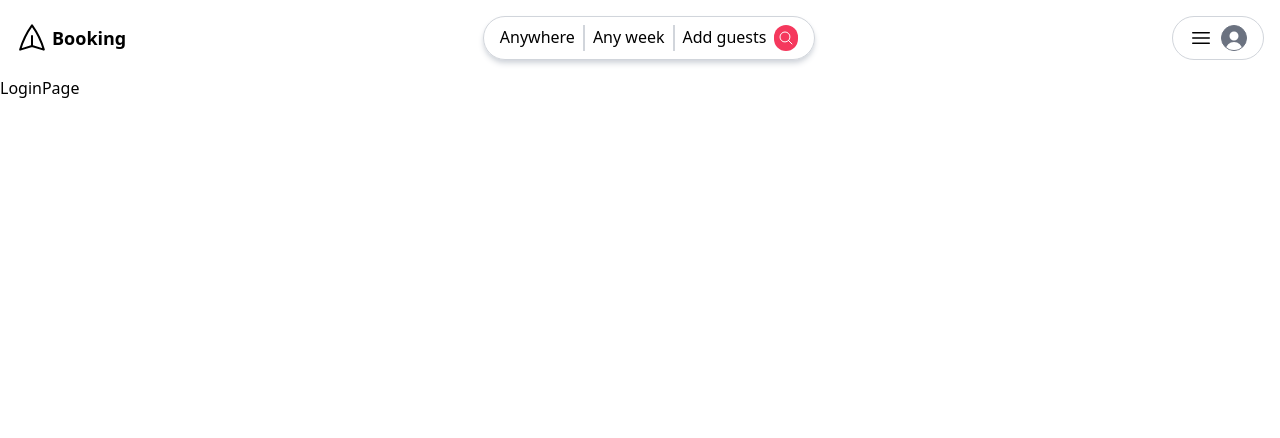
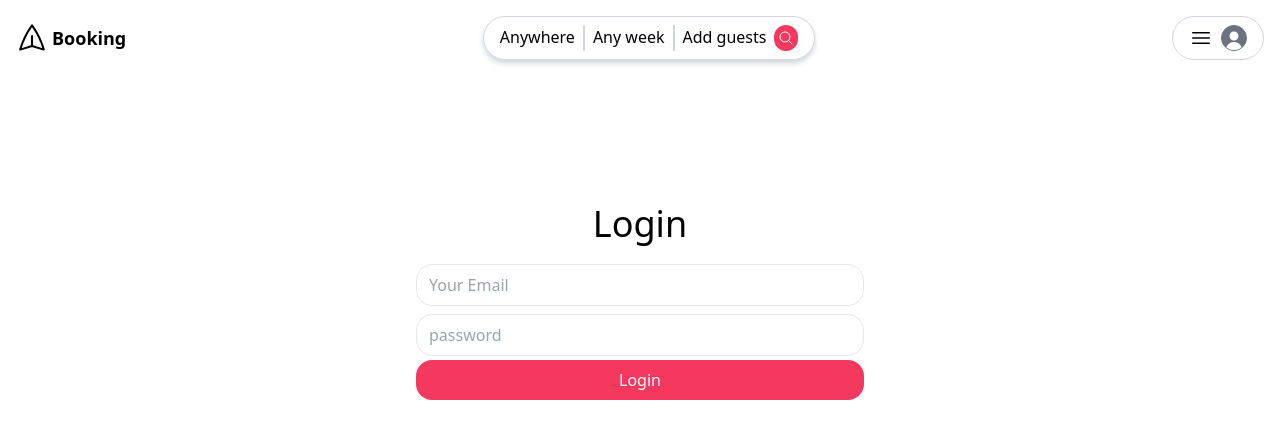
Before and after one commit to FernandoMoyano/booking-app-MERN, a React (Vite) app in the folder client/: page /login in a window 1280 px wide. Shown: the top 438 px of the page. Built offline with nearby package versions, Linux system fonts and the light colour scheme; the HTML template or start-up script is replaced by a standard one.

Commit message:
LoginPage-component

```diff
--- a/client/src/Layout/Layout.jsx
+++ b/client/src/Layout/Layout.jsx
@@ -4,7 +4,7 @@
 
 const Layout = () => {
   return (
-    <div>
+    <div className="p-4 flex flex-col min-h-screen">
       <Header />
       <Outlet />
     </div>
--- a/client/src/components/Header/Header.jsx
+++ b/client/src/components/Header/Header.jsx
@@ -3,7 +3,7 @@
 
 const Header = () => {
   return (
-    <header className="p-4 flex justify-between">
+    <header className="flex justify-between">
       <a href="" className="flex items-center gap-1">
         <svg
           xmlns="http://www.w3.org/2000/svg"
--- a/client/src/index.css
+++ b/client/src/index.css
@@ -1,3 +1,16 @@
 @tailwind base;
 @tailwind components;
 @tailwind utilities;
+
+input[type="text"],
+input[type="password"],
+input[type="email"] {
+  @apply w-full border my-1 py-2 px-3 rounded-2xl;
+}
+button {
+  @apply bg-gray-300;
+}
+button.primary {
+  background-color: #f5385d;
+  @apply bg-primary p-2 w-full text-white rounded-2xl;
+}
--- a/client/src/pages/LoginPage/LoginPage.jsx
+++ b/client/src/pages/LoginPage/LoginPage.jsx
@@ -1,9 +1,18 @@
-import React from 'react'
+import React from "react";
 
 const LoginPage = () => {
   return (
-    <div>LoginPage</div>
-  )
-}
+    <div className="mt-4 grow flex items-center justify-around">
+      <div className="mb-64">
+        <h1 className="text-4xl text-center mb-4">Login</h1>
+        <form className="max-w-md mx-auto">
+          <input type="email" placeholder="Your Email"></input>
+          <input type="password" placeholder="password"></input>
+          <button className="primary">Login</button>
+        </form>
+      </div>
+    </div>
+  );
+};
 
-export default LoginPage
+export default LoginPage;
```
